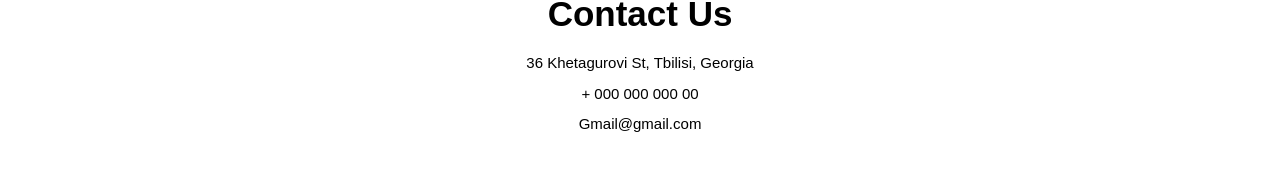
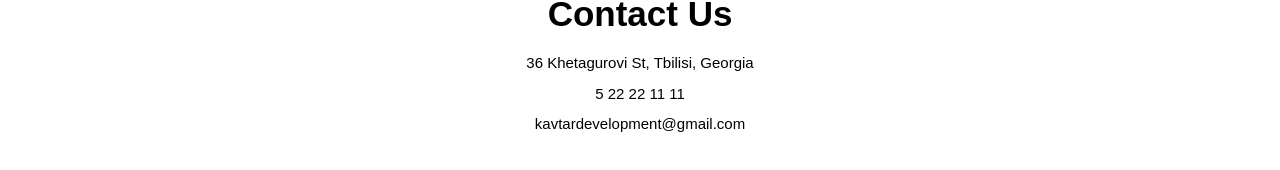
Before and after one commit to Kat-Erina/Kavtar, a Next.js app: page /en in a window 1280 px wide. Shown: the part 4344-4514 px from the top of the page. Built offline with nearby package versions, Linux system fonts and the light colour scheme; a web font is replaced by a local one.

Commit message:
added contact details

```diff
--- a/components/Contact.tsx
+++ b/components/Contact.tsx
@@ -10,8 +10,8 @@ export const Contact = () => {
         <h2 className="text-[35px] font-bold mb-3 text-center">{t('contact')}</h2>
         <ul className="list-style-none flex flex-col gap-2 text-[15px] justify-center items-center text-regular">
             <li >{t('address')}</li>
-            <li>+ 000 000 000 00</li>
-            <li>Gmail@gmail.com</li>
+            <li>5 22 22 11 11</li>
+            <li>kavtardevelopment@gmail.com</li>
         </ul>
     </section>
   )
--- a/i18n/routing.ts
+++ b/i18n/routing.ts
@@ -7,7 +7,7 @@ export const routing = defineRouting({
   localeDetection: false
 });
 
-export const localeNames = {
-  en: 'English',
-  ka: 'ქართული',
-};
+// export const localeNames = {
+//   en: 'English',
+//   ka: 'ქართული',
+// };
```
